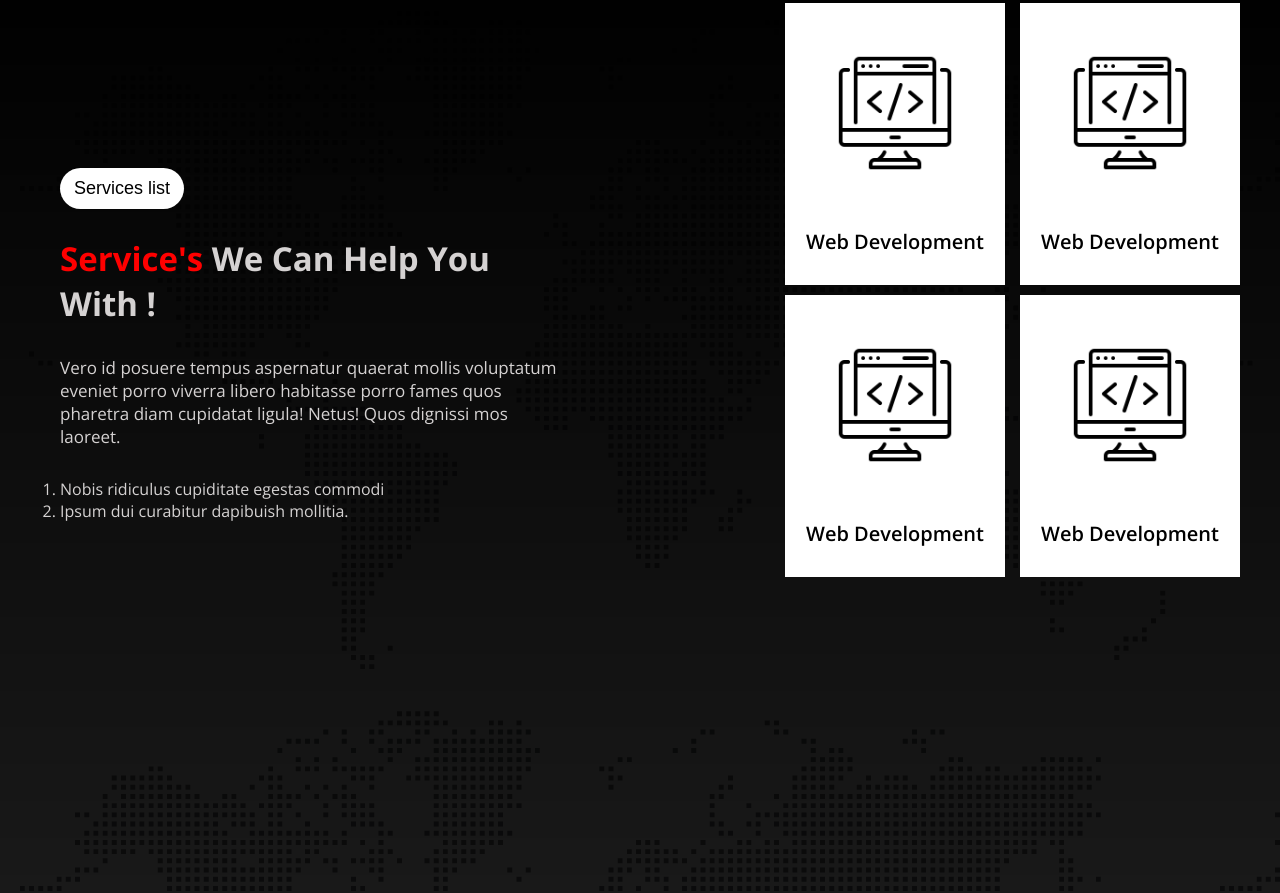
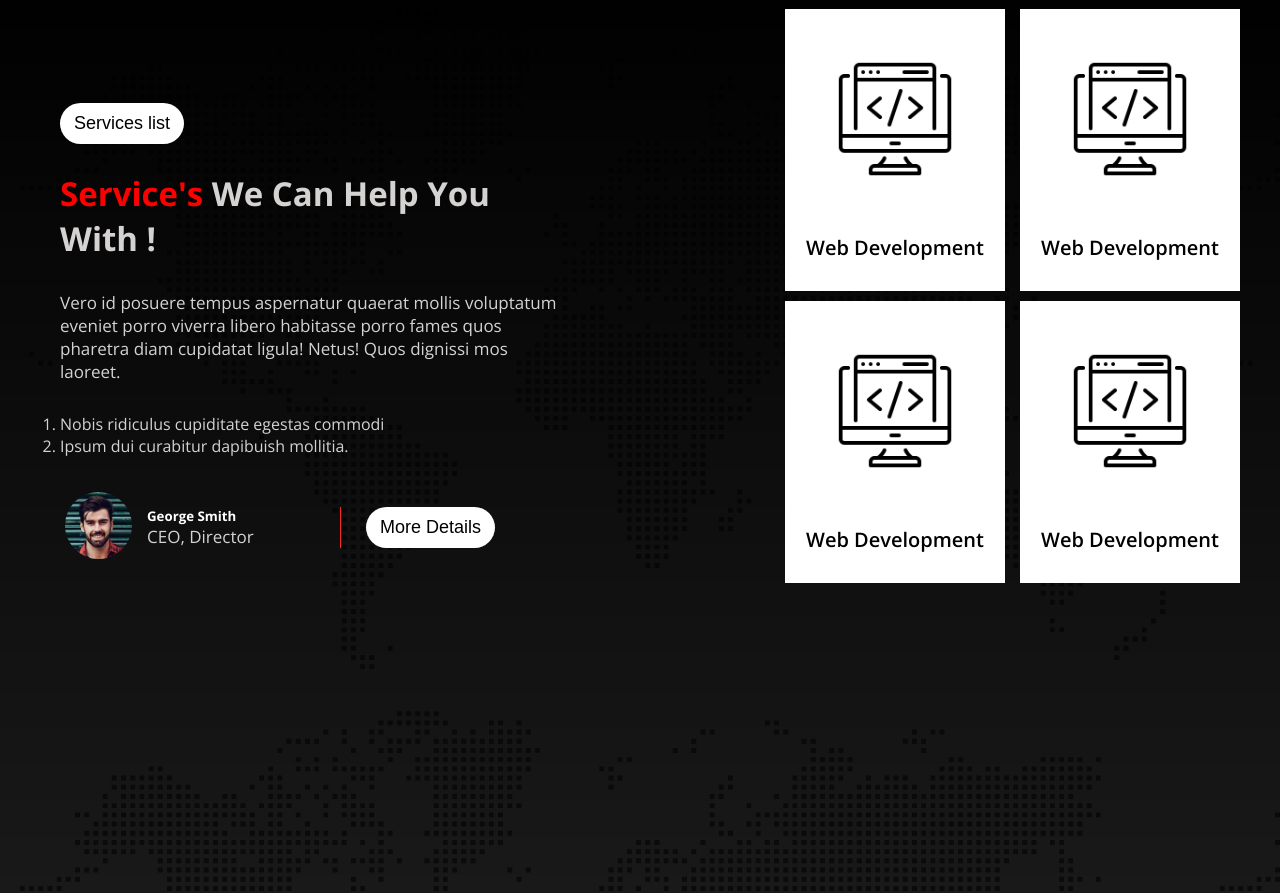
Before and after one commit to alif0013/digital-agency, a plain HTML site: page index.html in a window 1280 px wide. Shown: the part 901-1794 px from the top of the page. Drawn offline with nearby package versions, Linux system fonts and the light colour scheme.

Commit message:
edit finis service section

```diff
--- a/index.html
+++ b/index.html
@@ -61,6 +61,22 @@
                         <li>Nobis ridiculus cupiditate egestas commodi</li>
                         <li>Ipsum dui curabitur dapibuish mollitia.</li>
                     </ol>
+                    <div class="img-with-btn">
+                        <div class="jhon-img">
+                            <div class="author-img">
+                                <img src="./asset/image/author.jpg" alt="">
+                            </div>
+                            <div class="author-info">
+                                <h5>George Smith</h5>
+                            <p>CEO, Director</p>
+                            </div>
+                        </div>
+                        <div class="details-btn">
+                            <button class="more-btn">More Details</button>
+                        </div>
+                    </div>
+
+
                 </div>
 
                 <div class="services-right-all">
@@ -84,12 +100,7 @@
                             <p>Web Development</p>
                         </div>
                     </div>
-
-
-
                 </div>
-
-
             </div>
         </section>
         <!-- services section start  -->
--- a/styles/style.css
+++ b/styles/style.css
@@ -138,15 +138,10 @@ body {
 .service-btn {
 
     font-size: 18px;
-
     background-color: white;
-
     border: none;
-
     padding: 10px 14px;
-
     border-radius: 25px;
-
     margin-bottom: 27px;
 }
 
@@ -179,3 +174,39 @@ body {
     justify-content:end;
     margin: 0 70px;
 }
+.img-with-btn{
+    display: flex;
+    justify-content: space-between;
+    align-items: center;
+    width: 460px;
+}
+
+.details-btn{
+    padding: 0px 25px;
+    border-left: 1px solid rgb(245, 44, 44);
+}
+.author-info {
+    margin-top: 30px;
+
+}
+.jhon-img{
+    margin: 20px 5px;
+}
+.author-img{
+    margin-right: 15px;
+}
+.author-img img{
+    width: 67px;
+    border-radius: 50%;
+}
+.jhon-img{
+    display: flex;
+    align-items: center;
+}
+.more-btn{
+    font-size: 18px;
+    background-color: white;
+    border: none;
+    padding: 10px 14px;
+    border-radius: 25px;
+}
```
